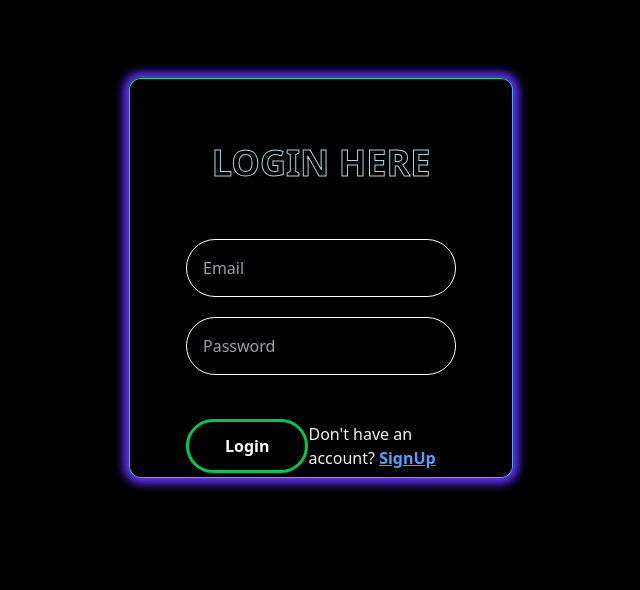
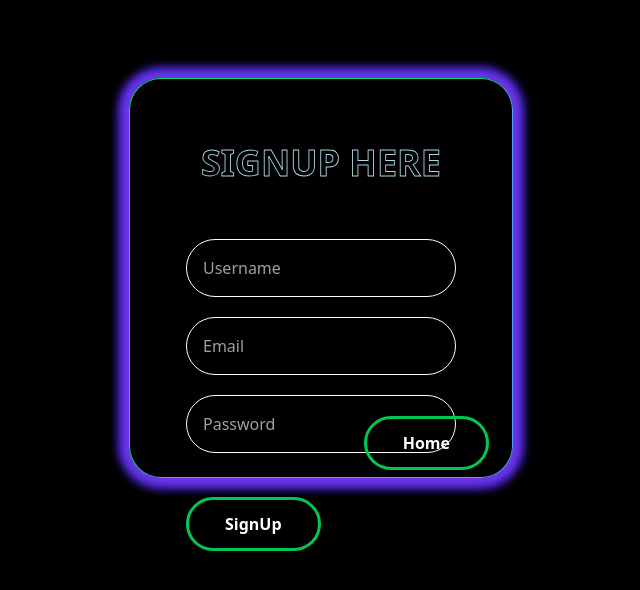
Before and after one commit to Rishav07-05/projects, a React (Vite) app in the folder login/Frontend/: page /signup in a window 1280 px wide. Shown: the part 122-712 px from the top of the page, without its empty margins (319-959 px from the left). Built offline with nearby package versions, Linux system fonts and the light colour scheme.

Commit message:
Signup and home page added

```diff
--- a/login/Frontend/package.json
+++ b/login/Frontend/package.json
@@ -13,6 +13,7 @@
     "@tailwindcss/vite": "^4.0.0",
     "react": "^18.3.1",
     "react-dom": "^18.3.1",
+    "react-router-dom": "^7.1.3",
     "tailwindcss": "^4.0.0"
   },
   "devDependencies": {
--- a/login/Frontend/src/App.jsx
+++ b/login/Frontend/src/App.jsx
@@ -1,14 +1,21 @@
-import Login from "./components/Login"
-
-// import React from 'react'
+import { BrowserRouter, Routes, Route } from "react-router-dom";
+import Login from "./components/Login";
+import Signup from "./components/Signup";
+import Home from "./components/Home";
 
 
 const App = () => {
   return (
-    <div className="h-screen w-full bg-black text-white">
-      <Login />
-    </div>
-  )
-}
+    <div className="h-screen w-full bg-black">
+       <BrowserRouter>
+      <Routes>
+        <Route path="/login" element={<Login />} />
+        <Route path="/signup" element={<Signup />} />
+        <Route path="/home" element={<Home />} />
+      </Routes>
+    </BrowserRouter>
+   </div>
+  );
+};
 
-export default App
+export default App;
--- /dev/null
+++ b/login/Frontend/src/components/Home.jsx
@@ -0,0 +1,22 @@
+import { Link } from "react-router-dom"
+
+// import React from 'react'
+
+
+const Home = () => {
+  return (
+    <div className="h-screen w-full bg-black">
+      <div className="flex justify-between items-center p-10">
+        <h1 className="text-4xl text-[lightblue] font-bold font-serif">AUTH</h1>
+        <button className="px-9 py-3 rounded-full bg-green-500 border-green-400 font-bold text-zinc-900 text-xl hover:border-green-500 hover:shadow-[0_0_10px_5px_rgba(0,255,0,0.7)] transform translate-all hover:scale-110 ">
+          <Link to="/login">LOGIN</Link>
+      </button>
+      </div>
+      <div className="flex justify-center items-center p-36">
+         <img src="https://imgs.search.brave.com/122-ii9Fur_aBnm-cp9wfFLfxBJSJUsQQaLk0TU05bU/rs:fit:860:0:0:0/g:ce/aHR0cHM6Ly9lcmFz/ZWJnLm9yZy9hc3Nl/dHMvaGVyby1pbWcu/cG5n" height={"600px"} width={"400px"} alt="" />
+     </div>
+    </div>
+  )
+}
+
+export default Home
--- a/login/Frontend/src/components/Landing.jsx
+++ /dev/null
@@ -1,11 +0,0 @@
-// import React from 'react'
-
-const Landing = () => {
-  return (
-    <div>
-
-    </div>
-  )
-}
-
-export default Landing
--- a/login/Frontend/src/components/Login.jsx
+++ b/login/Frontend/src/components/Login.jsx
@@ -1,20 +1,25 @@
+import { Link } from "react-router-dom";
+
 // import React from 'react'
+
 
 const Login = () => {
   return (
     <div className="h-screen w-full text-white flex items-center justify-center ">
-      <div className="w-[30%] h-[50%] bg-transparent p-8 border-[1px] rounded-xl border-t-green-400 border-l-green-400 border-b-blue-400 border-r-blue-400 shadow-[0_0_10px_5px_rgba(155,77,255,0.7),0_0_10px_5px_rgba(0,0,255,0.7)] transition-all">
+      <div className="w-[30%] h-[50%] bg-transparent p-8 border-[1px] rounded-4xl border-t-green-400 border-l-green-400 border-b-blue-400 border-r-blue-400 shadow-[0_0_10px_10px_rgba(155,77,255,0.7),0_0_10px_10px_rgba(0,0,255,0.7)] transition-all">
         <h1 className="text-4xl text-center m-8 font-bold text-emerald-600" style={{ WebkitTextStroke: "1px lightblue"  , WebkitTextFillColor:"transparent" }}>
           LOGIN HERE
         </h1>
         <div className="flex justify-center items-center">
           <form className="m-6">
             <input
+              required
               type="email"
               className="w-full bg-transparent border-[1px] rounded-full p-4 mb-5 placeholder:text-zinc-400"
               placeholder="Email"
             />
             <input
+              required
               type="password"
               className="w-full bg-transparent border-[1px] rounded-full p-4 mb-5 placeholder:text-zinc-400"
               placeholder="Password"
@@ -24,9 +29,9 @@ const Login = () => {
                 Login
               </button>
               <p className="mb-5 text-zinc-100">
-                Don't have an account?{" "}
-                <a href="#" className="text-blue-400 font-bold underline">
-                  SignUp
+                Don't have an account?
+                <a href="/src/components/Signup.jsx" className="text-blue-400 font-bold underline">
+                  <Link to= "/signup" className="text-blue-400 font-bold underline">Signup</Link>
                 </a>
               </p>
             </div>
--- a/login/Frontend/src/components/Signup.jsx
+++ b/login/Frontend/src/components/Signup.jsx
@@ -1,11 +1,53 @@
 // import React from 'react'
-
+import { Link } from "react-router-dom";
 const Signup = () => {
   return (
-    <div>
+    <div className="h-screen w-full text-white flex items-center justify-center ">
+      <div className="w-[30%] h-[50%] bg-transparent p-8 border-[1px] rounded-4xl border-t-green-400 border-l-green-400 border-b-blue-400 border-r-blue-400 shadow-[0_0_10px_10px_rgba(155,77,255,0.7),0_0_10px_10px_rgba(0,0,255,0.7)] transition-all">
+        <h1
+          className="text-4xl text-center m-8 font-bold text-emerald-600"
+          style={{
+            WebkitTextStroke: ".9px lightblue",
+            WebkitTextFillColor: "transparent",
+          }}
+        >
+          SIGNUP HERE
+        </h1>
+        <div className="flex justify-center items-center">
+          <form className="m-6">
+            <input
+              required
+              type="email"
+              className="w-full bg-transparent border-[1px] rounded-full p-4 mb-5 placeholder:text-zinc-400"
+              placeholder="Username"
+            />
+            <input
+              required
+              type="email"
+              className="w-full bg-transparent border-[1px] rounded-full p-4 mb-5 placeholder:text-zinc-400"
+              placeholder="Email"
+            />
+            <input
+              required
+              type="password"
+              className="w-full bg-transparent border-[1px] rounded-full p-4 mb-5 placeholder:text-zinc-400"
+              placeholder="Password"
+            />
+            <div className="flex justify-between items-center mt-6">
+              <button className=" bg-transparent border-[3px] align-center font-semibold rounded-full px-9 py-3 mb-5 border-green-500 hover:border-green-500 hover:shadow-[0_0_10px_5px_rgba(0,255,0,0.7)]">
+                SignUp
+              </button>
+            </div>
+          </form>
+        </div>
+      </div>
+      <div className="relative ">
+        <button className="absolute top-[138px] right-6   bg-transparent border-[3px] align-center font-semibold rounded-full px-9 py-3 mb-5 border-green-500 hover:border-green-500 hover:shadow-[0_0_10px_5px_rgba(0,255,0,0.7)]">
+          <Link to="/home">Home</Link>
+        </button>
+      </div>
+    </div>
+  );
+};
 
-    </div>
-  )
-}
-
-export default Signup
+export default Signup;
```
Also changed, not shown: 1 other file (tests, documents, lock files or other folders).
